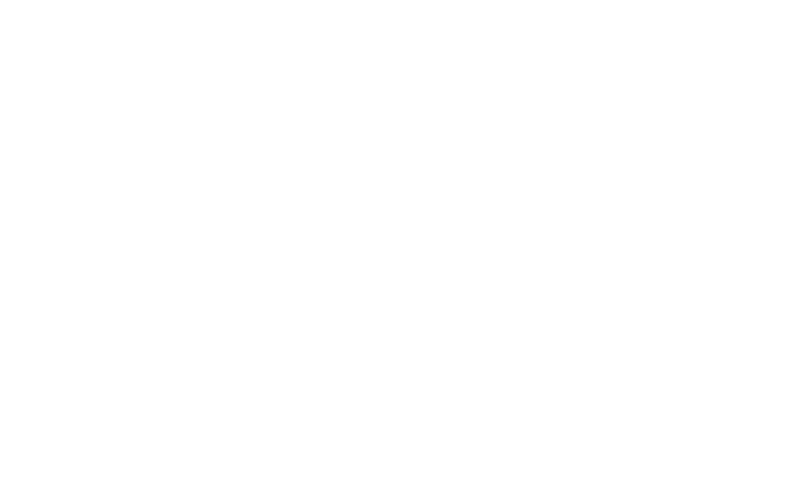
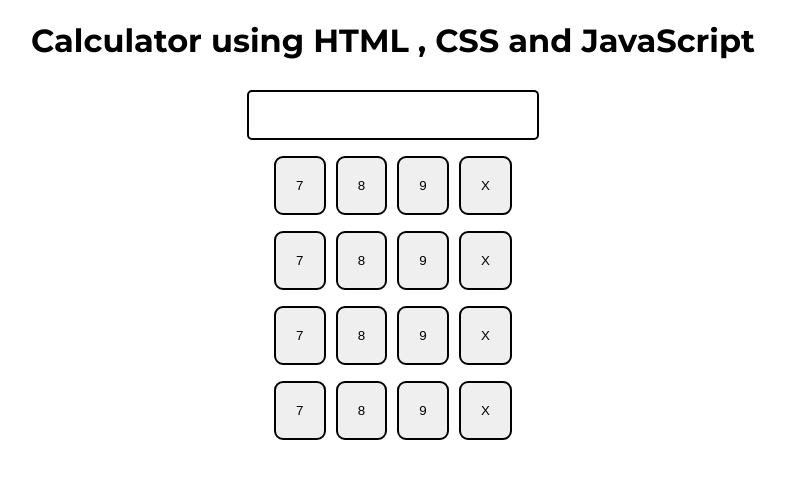
Before and after one commit to Pritamawatade/calculator, a plain HTML site: page index..html in a window 1280 px wide. Shown: the whole page, without its empty margins (255-1041 px from the left). Drawn offline with Linux system fonts and the light colour scheme.

Commit message:
Created the forndend part

```diff
--- a/index..html
+++ b/index..html
@@ -3,9 +3,48 @@
 <head>
     <meta charset="UTF-8">
     <meta name="viewport" content="width=device-width, initial-scale=1.0">
-    <title>Document</title>
+    <title>calculator</title>
+    <link rel="stylesheet" href="style.css">
+    <link rel="stylesheet" href="utils.css">
 </head>
 <body>
+    <h1 class="text-center">
+        Calculator using HTML , CSS and JavaScript
+    </h1>
+    <div class="container bg-red mx-auto flex flex-col item-center m-w-20 ">
+        <div class="row">
+            <input type="text" class="input">
+        </div>
+        <div class="row">
+
+            <button class="button">7</button>
+            <button class="button">8</button>
+            <button class="button">9</button>
+            <button class="button">X</button>
+        </div>
+        <div class="row">
+            <button class="button">7</button>
+            <button class="button">8</button>
+            <button class="button">9</button>
+            <button class="button">X</button>
+        </div>
+        <div class="row">
+            <button class="button">7</button>
+            <button class="button">8</button>
+            <button class="button">9</button>
+            <button class="button">X</button>
+        </div>
+        <div class="row">
+            <button class="button">7</button>
+            <button class="button">8</button>
+            <button class="button">9</button>
+            <button class="button">X</button>
+        </div>
+    </div>
+    <div class="row">
+
+    </div>
+
 
 </body>
 </html>
--- a/style.css
+++ b/style.css
@@ -1,3 +1,29 @@
-*{
-    padding: 0;
+@import url('https://fonts.googleapis.com/css2?family=Montserrat:ital,wght@0,100..900;1,100..900&family=Roboto:ital,wght@0,100;0,300;0,400;0,500;0,700;0,900;1,100;1,300;1,400;1,500;1,700;1,900&display=swap');
+
+ html,body{
+    height: 100%;
+    width: 100%;
+    font-family: 'Montserrat',sans-serif;
+
 }
+
+.button{
+    padding: 20px;
+    margin: 0 3px;
+    border: 2px solid black;
+    border-radius: 9px;
+    cursor: pointer;
+}
+
+.row{
+    margin: 8px 0;
+
+}
+
+.row input{
+    font-size: 22px;
+    padding:10px 0px;
+    margin: 0px;
+    border: 2px solid black;
+    border-radius: 5px;
+}
--- /dev/null
+++ b/utils.css
@@ -0,0 +1,22 @@
+.text-center{
+    text-align: center;
+}
+
+/* .bg-red{
+    /* background: red; */
+
+.mx-auto{
+    margin:auto;
+
+}
+.flex{
+    display: flex;
+
+}
+
+.flex-col{
+    flex-direction: column;
+}
+.item-center{
+    align-items: center;
+}
```
Also changed, not shown: 1 other file.
